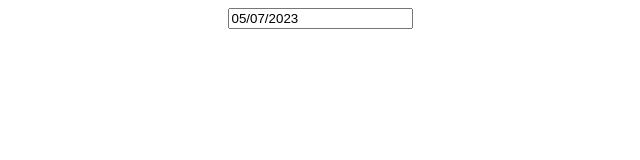
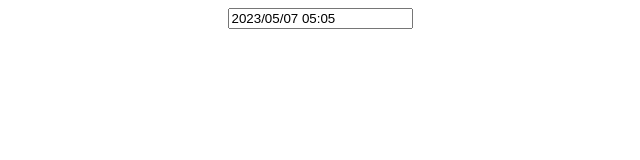
Before and after one commit to u7chan/react-date-picker-example, a React (Vite) app: page / in a window 1280 px wide. Shown: the top 160 px of the page, without its empty margins (320-960 px from the left). Built offline with nearby package versions, Linux system fonts and the light colour scheme.

Commit message:
feat: showTimeSelect

```diff
--- a/src/App.tsx
+++ b/src/App.tsx
@@ -8,6 +8,8 @@ const App: FC = () => {
     <div style={{ display: "flex", justifyContent: "center" }}>
       <div>
         <DatePicker
+          dateFormat="yyyy/MM/dd hh:mm"
+          showTimeSelect
           selected={startDate}
           onChange={(date: Date) => setStartDate(date)}
         />
```
